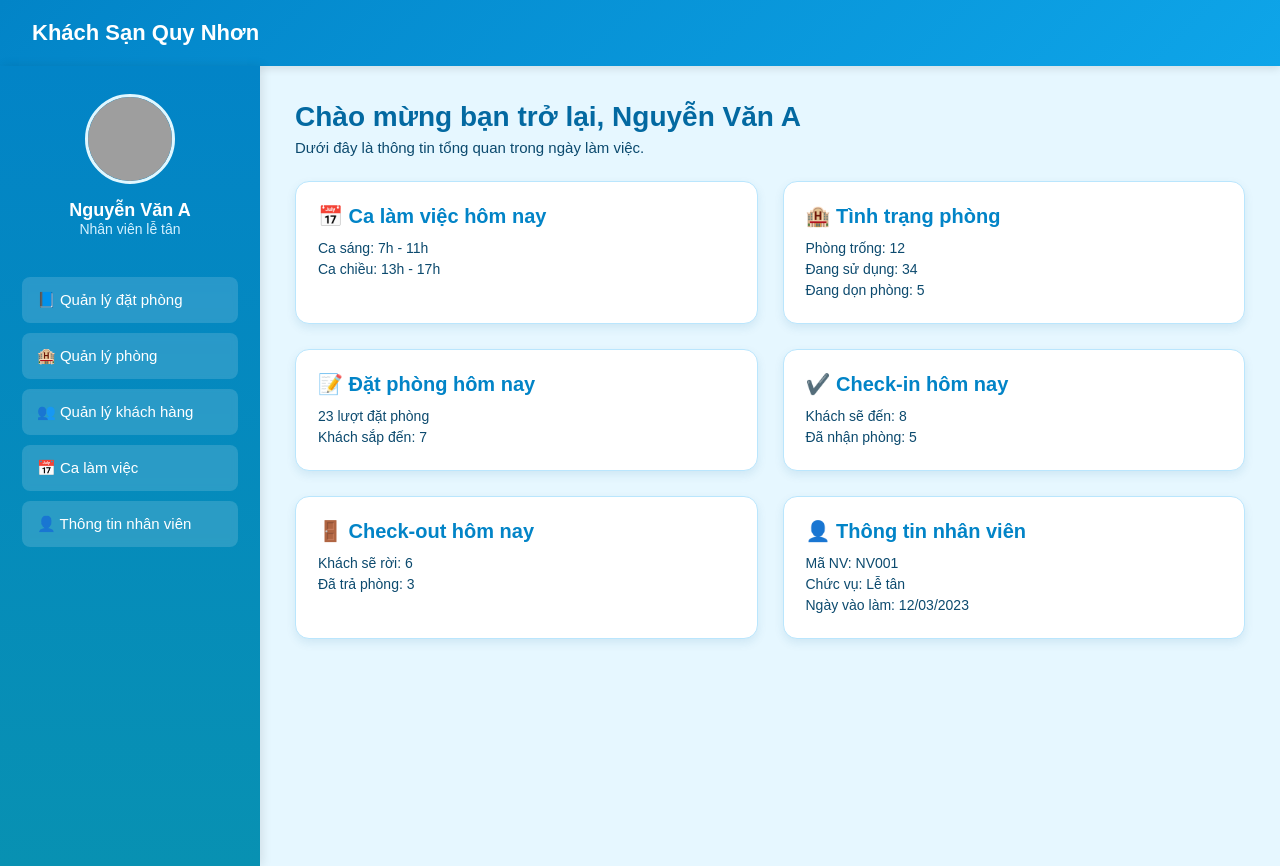
After one commit to DinhNguyen205/WebKhachSan, a PHP site: page /trangchunhanvien.php in a window 1280 px wide. The commit adds this page. Run offline with PHP 8.4, Linux system fonts and the light colour scheme; grey boxes are pictures that could not be loaded.

Commit message:
update code tren nhanh Kanh

```diff
--- /dev/null
+++ b/Nhom3/TrangChu/css/thietketrangchunhanvien.css
@@ -0,0 +1,179 @@
+* {
+    margin: 0;
+    padding: 0;
+    box-sizing: border-box;
+    font-family: "Arial", sans-serif;
+}
+
+body {
+    background: #e6f7ff; /* xanh biển rất nhạt */
+    color: #053B50;
+}
+
+/* HEADER */
+header {
+    width: 100%;
+    background: linear-gradient(135deg, #0284c7, #0ea5e9); /* xanh biển đậm → nhạt */
+    color: white;
+    padding: 20px 32px;
+    display: flex;
+    justify-content: space-between;
+    align-items: center;
+    box-shadow: 0 3px 8px rgba(0,0,0,0.1);
+}
+
+header .logo {
+    font-size: 22px;
+    font-weight: bold;
+}
+
+header nav a {
+    color: #e0f7ff;
+    margin: 0 15px;
+    text-decoration: none;
+    font-size: 15px;
+}
+
+header nav a:hover {
+    color: #ffffff;
+}
+
+.auth-buttons a {
+    margin-left: 12px;
+    padding: 7px 14px;
+    border-radius: 6px;
+    text-decoration: none;
+    font-weight: bold;
+    font-size: 14px;
+}
+
+/* Buttons */
+.dangnhap {
+    background: white;
+    color: #0369a1;
+}
+
+.dangky {
+    background: #0ea5e9;
+    color: white;
+}
+
+.dangxuat {
+    background: #ef4444;
+    color: white;
+}
+
+/* LAYOUT */
+.container {
+    display: flex;
+}
+
+/* SIDEBAR */
+.sidebar {
+    width: 260px;
+    background: linear-gradient(180deg, #0284c7, #0891b2); /* ocean gradient */
+    color: white;
+    min-height: 100vh;
+    padding: 28px 22px;
+    box-shadow: 2px 0 10px rgba(0,0,0,0.1);
+}
+
+.sidebar .profile {
+    text-align: center;
+    margin-bottom: 40px;
+}
+
+.avatar {
+    width: 90px;
+    height: 90px;
+    border-radius: 50%;
+    margin-bottom: 12px;
+    border: 3px solid #e0f7ff;
+}
+
+.profile h3 {
+    font-size: 18px;
+    font-weight: bold;
+}
+
+.profile p {
+    font-size: 14px;
+    color: #d4f1ff;
+}
+
+.menu a {
+    display: block;
+    padding: 14px 15px;
+    color: white;
+    margin: 10px 0;
+    background: rgba(255, 255, 255, 0.15);
+    border-radius: 8px;
+    text-decoration: none;
+    font-size: 15px;
+    transition: 0.2s;
+    backdrop-filter: blur(3px);
+}
+
+.menu a:hover {
+    background: rgba(255, 255, 255, 0.25);
+}
+
+.menu .logout {
+    background: #ef4444;
+}
+
+.menu .logout:hover {
+    background: #dc2626;
+}
+
+/* MAIN CONTENT */
+.content {
+    flex: 1;
+    padding: 35px;
+}
+
+.content h1 {
+    font-size: 28px;
+    font-weight: bold;
+    margin-bottom: 6px;
+    color: #0369a1;
+}
+
+.subtitle {
+    font-size: 15px;
+    color: #0c4a6e;
+    margin-bottom: 25px;
+}
+
+/* GRID & CARDS */
+.grid {
+    display: grid;
+    grid-template-columns: repeat(2, 1fr);
+    gap: 25px;
+}
+
+.card {
+    background: white;
+    padding: 22px;
+    border-radius: 14px;
+    border: 1px solid #bae6fd;
+    transition: 0.2s;
+    box-shadow: 0 4px 10px rgba(0, 100, 150, 0.1);
+}
+
+.card:hover {
+    box-shadow: 0 10px 22px rgba(0, 100, 150, 0.2);
+    transform: translateY(-4px);
+}
+
+.card h2 {
+    margin-bottom: 10px;
+    font-size: 20px;
+    color: #0284c7;
+}
+
+.card p {
+    color: #0c4a6e;
+    font-size: 14px;
+    line-height: 1.5;
+}
--- a/Nhom3/TrangChu/sql/nguoidung.sql
+++ b/Nhom3/TrangChu/sql/nguoidung.sql
@@ -5,5 +5,6 @@ CREATE TABLE nguoidung (
     email VARCHAR(100),
     fullname VARCHAR(100),
     dob DATE,
-    gioitinh VARCHAR(10) NOT NULL
+    gioitinh VARCHAR(10) NOT NULL,
+    role VARCHAR(20) NOT NULL DEFAULT 'khachhang'
 ) ENGINE=InnoDB DEFAULT CHARSET=utf8mb4;
--- /dev/null
+++ b/trangchunhanvien.php
@@ -0,0 +1,92 @@
+<!DOCTYPE html>
+<html lang="vi">
+<head>
+    <meta charset="UTF-8">
+    <meta name="viewport" content="width=device-width, initial-scale=1.0">
+    <title>Trang Nhân Viên</title>
+    <link rel="stylesheet" href="Nhom3/TrangChu/css/thietketrangchunhanvien.css">
+    <link rel="stylesheet" href="https://cdnjs.cloudflare.com/ajax/libs/font-awesome/6.5.0/css/all.min.css">
+</head>
+<body>
+
+<header>
+    <div class="logo"><strong>Khách Sạn Quy Nhơn</strong></div>
+</header>
+
+
+<div class="container">
+
+    <!-- SIDEBAR -->
+    <aside class="sidebar">
+        <div class="profile">
+            <img src="__" class="avatar">
+            <h3>Nguyễn Văn A</h3>
+            <p>Nhân viên lễ tân</p>
+        </div>
+
+        <nav class="menu">
+            <a href="#">📘 Quản lý đặt phòng</a>
+            <a href="#">🏨 Quản lý phòng</a>
+            <a href="#">👥 Quản lý khách hàng</a>
+            <a href="#">📅 Ca làm việc</a>
+            <a href="#">👤 Thông tin nhân viên</a>
+        </nav>
+    </aside>
+
+    <!-- MAIN CONTENT -->
+    <main class="content">
+        <h1>Chào mừng bạn trở lại, Nguyễn Văn A</h1>
+        <p class="subtitle">Dưới đây là thông tin tổng quan trong ngày làm việc.</p>
+
+        <div class="grid">
+
+                <!-- Ca làm việc -->
+                <div class="card">
+                    <h2>📅 Ca làm việc hôm nay</h2>
+                    <p>Ca sáng: 7h - 11h</p>
+                    <p>Ca chiều: 13h - 17h</p>
+                </div>
+
+                <!-- Tình trạng phòng -->
+                <div class="card">
+                    <h2>🏨 Tình trạng phòng</h2>
+                    <p>Phòng trống: 12</p>
+                    <p>Đang sử dụng: 34</p>
+                    <p>Đang dọn phòng: 5</p>
+                </div>
+
+                <!-- Đặt phòng hôm nay -->
+                <div class="card">
+                    <h2>📝 Đặt phòng hôm nay</h2>
+                    <p>23 lượt đặt phòng</p>
+                    <p>Khách sắp đến: 7</p>
+                </div>
+
+                <!-- Khách check-in hôm nay -->
+                <div class="card">
+                    <h2>✔️ Check-in hôm nay</h2>
+                    <p>Khách sẽ đến: 8</p>
+                    <p>Đã nhận phòng: 5</p>
+                </div>
+
+                <!-- Khách check-out hôm nay -->
+                <div class="card">
+                    <h2>🚪 Check-out hôm nay</h2>
+                    <p>Khách sẽ rời: 6</p>
+                    <p>Đã trả phòng: 3</p>
+                </div>
+
+                <!-- Thông tin nhân viên -->
+                <div class="card">
+                    <h2>👤 Thông tin nhân viên</h2>
+                    <p>Mã NV: NV001</p>
+                    <p>Chức vụ: Lễ tân</p>
+                    <p>Ngày vào làm: 12/03/2023</p>
+                </div>
+        </div>
+    </main>
+
+</div>
+
+</body>
+</html>
```
Also changed, not shown: Nhom3/TrangChu/server/ketnoidangnhap.php (+11 -2 lines).
